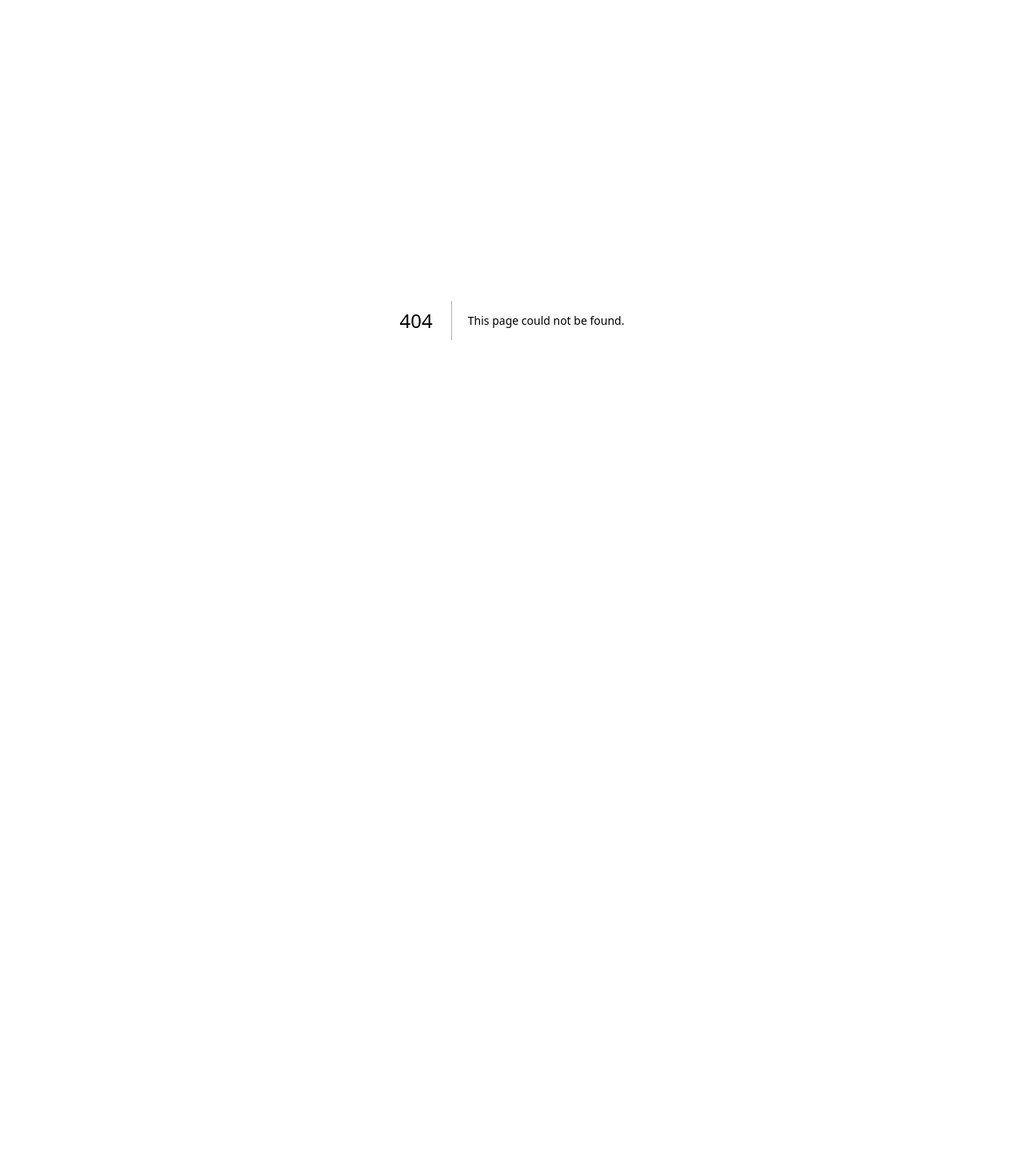
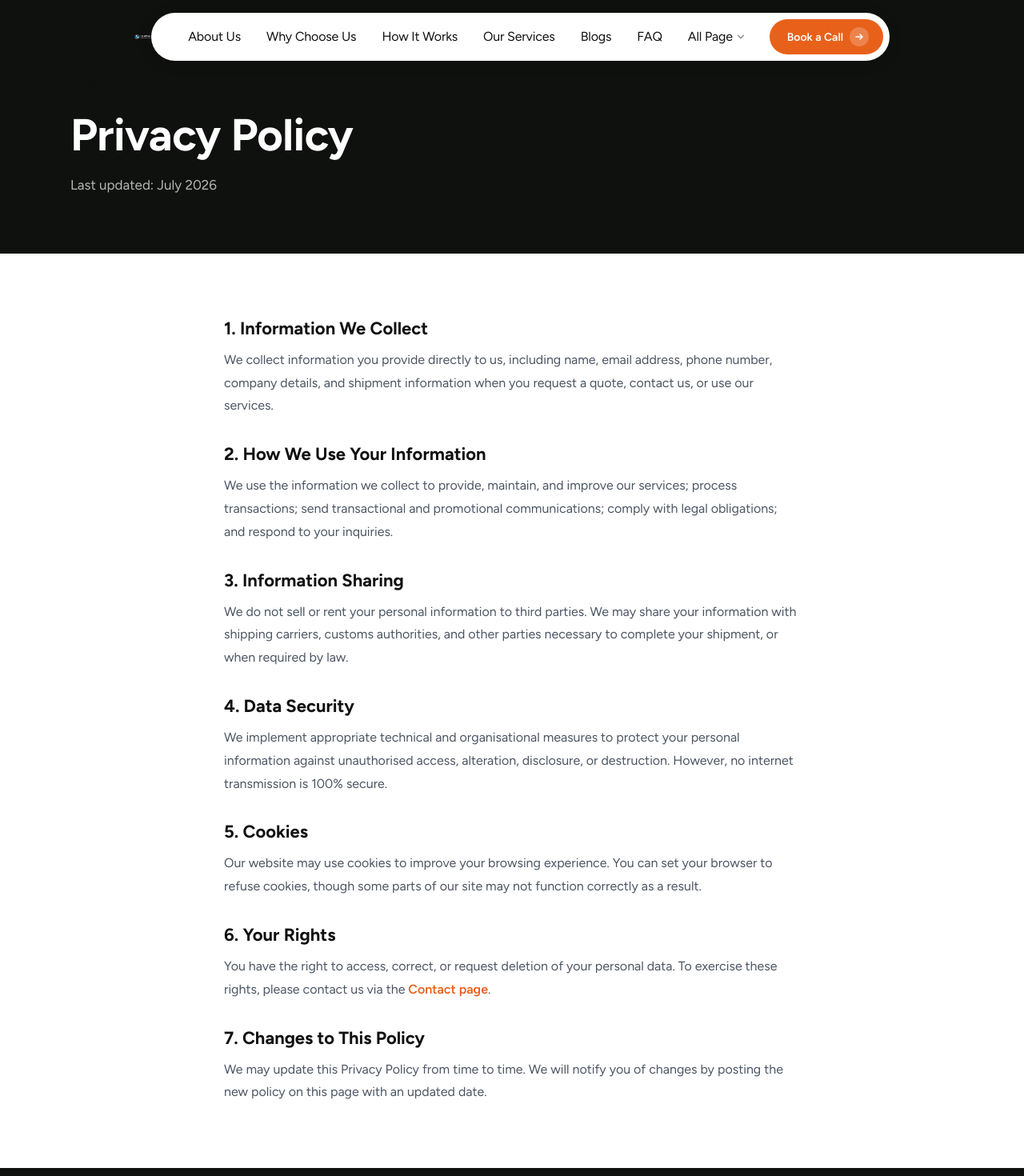
Before and after one commit to arhamansar720-ops/universal-exports, a Next.js app: page /privacy in a window 1280 px wide. Before the commit this address had no page. Shown: the top 1470 px of the page at 80% size. Before the commit the page ends 800 px from the top, so only its background shows below. Built offline with nearby package versions, Linux system fonts and the light colour scheme.

Commit message:
Add Privacy Policy page

```diff
--- /dev/null
+++ b/src/app/privacy/page.tsx
@@ -0,0 +1,64 @@
+import Navbar from '@/components/Navbar';
+import Footer from '@/components/Footer';
+
+export const metadata = {
+  title: 'Privacy Policy — Universal Exports Limited',
+  description: 'Privacy Policy for Universal Exports Limited.',
+};
+
+export default function PrivacyPage() {
+  return (
+    <>
+      <Navbar />
+      <section className="page-hero" style={{ minHeight: 260 }}>
+        <div className="hero-bg-ov" style={{ background: 'var(--dark)' }} />
+        <div className="page-hero-body">
+          <span className="sec-tag">Legal</span>
+          <h1 className="page-hero-h1">Privacy Policy</h1>
+          <p className="page-hero-sub">Last updated: July 2026</p>
+        </div>
+      </section>
+
+      <section style={{ padding: '80px 0', background: '#fff' }}>
+        <div style={{ maxWidth: 800, margin: '0 auto', padding: '0 40px' }}>
+
+          <h2 style={{ fontSize: 22, fontWeight: 700, color: 'var(--dark)', marginBottom: 12 }}>1. Information We Collect</h2>
+          <p style={{ color: '#4B5563', lineHeight: 1.8, marginBottom: 32 }}>
+            We collect information you provide directly to us, including name, email address, phone number, company details, and shipment information when you request a quote, contact us, or use our services.
+          </p>
+
+          <h2 style={{ fontSize: 22, fontWeight: 700, color: 'var(--dark)', marginBottom: 12 }}>2. How We Use Your Information</h2>
+          <p style={{ color: '#4B5563', lineHeight: 1.8, marginBottom: 32 }}>
+            We use the information we collect to provide, maintain, and improve our services; process transactions; send transactional and promotional communications; comply with legal obligations; and respond to your inquiries.
+          </p>
+
+          <h2 style={{ fontSize: 22, fontWeight: 700, color: 'var(--dark)', marginBottom: 12 }}>3. Information Sharing</h2>
+          <p style={{ color: '#4B5563', lineHeight: 1.8, marginBottom: 32 }}>
+            We do not sell or rent your personal information to third parties. We may share your information with shipping carriers, customs authorities, and other parties necessary to complete your shipment, or when required by law.
+          </p>
+
+          <h2 style={{ fontSize: 22, fontWeight: 700, color: 'var(--dark)', marginBottom: 12 }}>4. Data Security</h2>
+          <p style={{ color: '#4B5563', lineHeight: 1.8, marginBottom: 32 }}>
+            We implement appropriate technical and organisational measures to protect your personal information against unauthorised access, alteration, disclosure, or destruction. However, no internet transmission is 100% secure.
+          </p>
+
+          <h2 style={{ fontSize: 22, fontWeight: 700, color: 'var(--dark)', marginBottom: 12 }}>5. Cookies</h2>
+          <p style={{ color: '#4B5563', lineHeight: 1.8, marginBottom: 32 }}>
+            Our website may use cookies to improve your browsing experience. You can set your browser to refuse cookies, though some parts of our site may not function correctly as a result.
+          </p>
+
+          <h2 style={{ fontSize: 22, fontWeight: 700, color: 'var(--dark)', marginBottom: 12 }}>6. Your Rights</h2>
+          <p style={{ color: '#4B5563', lineHeight: 1.8, marginBottom: 32 }}>
+            You have the right to access, correct, or request deletion of your personal data. To exercise these rights, please contact us via the <a href="/contact" style={{ color: 'var(--primary)', fontWeight: 600 }}>Contact page</a>.
+          </p>
+
+          <h2 style={{ fontSize: 22, fontWeight: 700, color: 'var(--dark)', marginBottom: 12 }}>7. Changes to This Policy</h2>
+          <p style={{ color: '#4B5563', lineHeight: 1.8 }}>
+            We may update this Privacy Policy from time to time. We will notify you of changes by posting the new policy on this page with an updated date.
+          </p>
+        </div>
+      </section>
+      <Footer />
+    </>
+  );
+}
```
